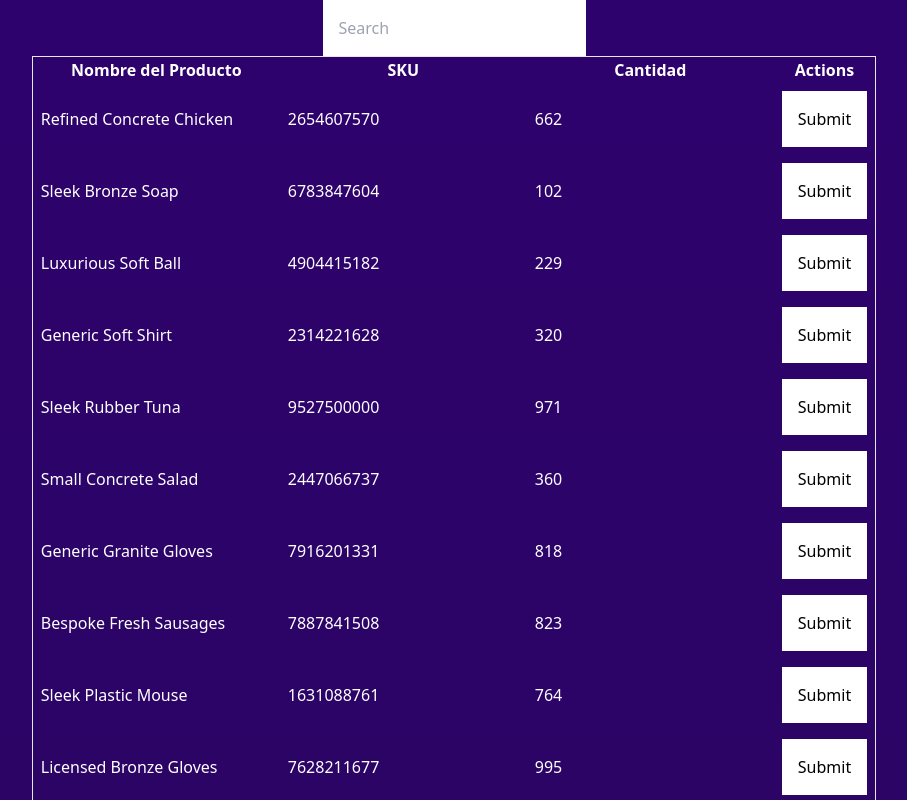
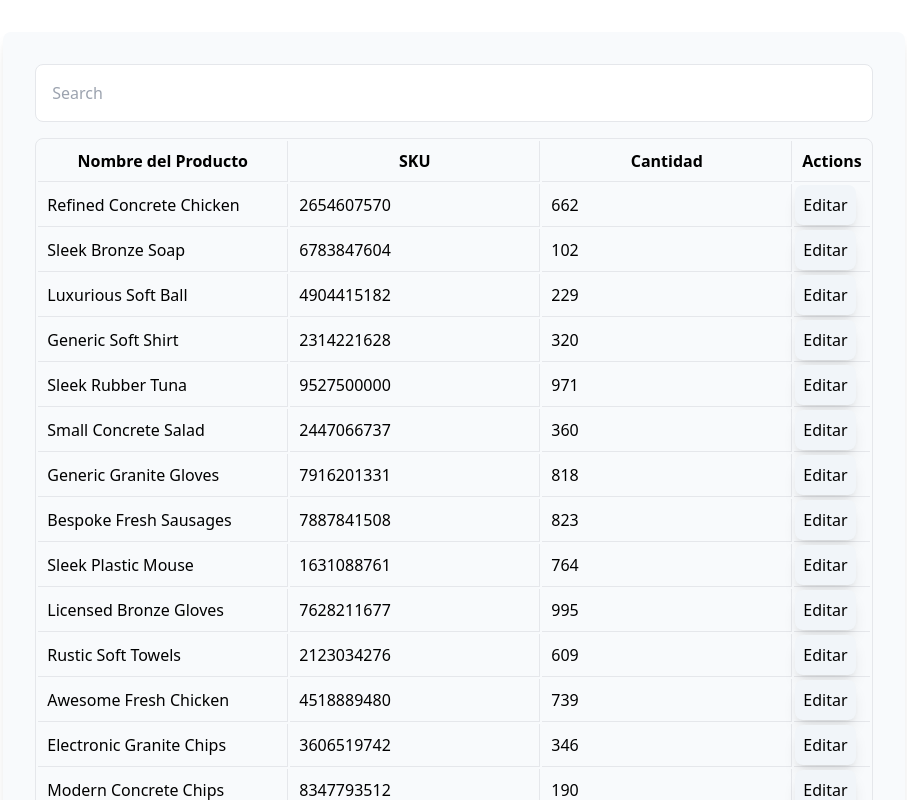
Before and after one commit to pedro757/tanstack-table-test, a Next.js app: page / in a window 1280 px wide. Shown: the top 800 px of the page, without its empty margins (186-1093 px from the left). Built offline with nearby package versions, Linux system fonts and the light colour scheme.

Commit message:
Add Modal and styles

```diff
--- a/package.json
+++ b/package.json
@@ -10,6 +10,7 @@
   },
   "dependencies": {
     "@tanstack/react-table": "^8.7.9",
+    "jotai": "^2.0.1",
     "next": "13.1.6",
     "react": "18.2.0",
     "react-dom": "18.2.0",
--- a/src/pages/index.tsx
+++ b/src/pages/index.tsx
@@ -8,6 +8,7 @@ import {
   useReactTable,
 } from "@tanstack/react-table";
 import React from "react";
+import { createPortal } from "react-dom";
 
 declare module "@tanstack/react-table" {
   // eslint-disable-next-line @typescript-eslint/no-unused-vars
@@ -16,9 +17,14 @@ declare module "@tanstack/react-table" {
   }
 }
 
+import { atom, useAtom } from "jotai";
+
+const Modal = atom(false);
+
 export default function Page() {
   const [data, setData] = React.useState(() => makeData(100));
   const [globalFilter, setGlobalFilter] = React.useState("");
+  const [showModal, setShowModal] = useAtom(Modal);
 
   const table = useReactTable({
     data,
@@ -52,20 +58,25 @@ export default function Page() {
   });
 
   return (
-    <main className="flex min-h-screen flex-col items-center justify-center bg-gradient-to-b from-[#2e026d] to-[#15162c] text-white">
+    <main
+      id="main"
+      className="flex min-h-screen flex-col items-center justify-center"
+    >
+      <div className="m-8 p-8 shadow-lg bg-slate-50 rounded-lg">
         <input
           type="text"
           value={globalFilter}
           onChange={(el) => setGlobalFilter(el.target.value)}
           placeholder="Search"
-        className="bg-white p-4 text-black"
+          className="p-4 w-full border mb-4 rounded-lg"
         />
-      <table className="border">
+
+      <table className="rounded-lg border border-separate">
         <thead>
           {table.getHeaderGroups().map((headerGroup) => (
-            <tr key={headerGroup.id}>
+            <tr key={headerGroup.id} className="odd:bg-slate-50">
               {headerGroup.headers.map((header) => (
-                <th key={header.id}>
+                <th key={header.id} className="border-r border-b last:border-r-0 p-2">
                   {header.isPlaceholder
                     ? null
                     : flexRender(
@@ -79,9 +90,9 @@ export default function Page() {
         </thead>
         <tbody>
           {table.getRowModel().rows.map((row) => (
-            <tr key={row.id}>
+            <tr key={row.id} className="even:bg-slate-50 hover:even:bg-slate-100 hover:odd:bg-slate-50">
               {row.getVisibleCells().map((cell) => (
-                <td key={cell.id} className="p-2">
+                <td key={cell.id} className="border-r border-b last:border-r-0">
                   {flexRender(cell.column.columnDef.cell, cell.getContext())}
                 </td>
               ))}
@@ -89,6 +100,31 @@ export default function Page() {
           ))}
         </tbody>
       </table>
+      </div>
+      {typeof window !== "undefined" &&
+        showModal &&
+        createPortal(
+          <div className="fixed left-1/2 top-1/2">
+            <div className="relative -left-1/2 -top-1/2 flex flex-col rounded-lg bg-white p-4">
+              ¿Estas seguro que quieres modificar este Producto?
+              <div className="flex gap-4">
+                <button
+                  onClick={() => setShowModal(false)}
+                  className="rounded-lg bg-black p-2 text-white"
+                >
+                  Si
+                </button>
+                <button
+                  onClick={() => setShowModal(false)}
+                  className="rounded-lg bg-black p-2 text-white"
+                >
+                  Cancelar
+                </button>
+              </div>
+            </div>
+          </div>,
+          document.body
+        )}
     </main>
   );
 }
@@ -140,7 +176,16 @@ const columns = [
 ];
 
 function ActionButton(_row: CellContext<Product, unknown>) {
-  return <button className="bg-white p-4 text-black">Submit</button>;
+  const [, setShowModal] = useAtom(Modal);
+
+  return (
+    <button
+      onClick={() => setShowModal(true)}
+      className="rounded-lg bg-slate-100 shadow-lg p-2 text-black"
+    >
+      Editar
+    </button>
+  );
 }
 
 const defaultColumn: Partial<ColumnDef<Product>> = {
@@ -167,7 +212,7 @@ function Cell(cell: CellContext<Product, unknown>) {
       value={value as string}
       onChange={(e) => setValue(e.target.value)}
       onBlur={onBlur}
-      className="bg-transparent text-white"
+      className="bg-transparent p-2"
     />
   );
 }
```
Also changed, not shown: 1 other file (tests, documents, lock files or other folders). Lines whose indentation alone changed are shown as unchanged.
